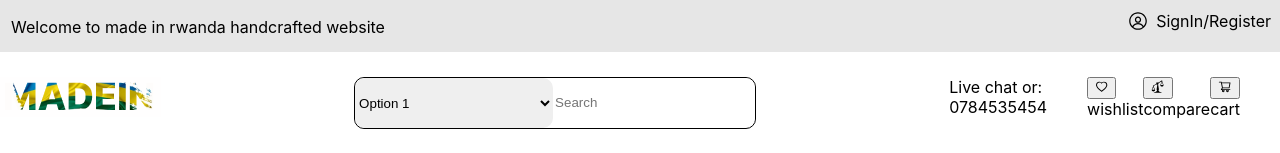
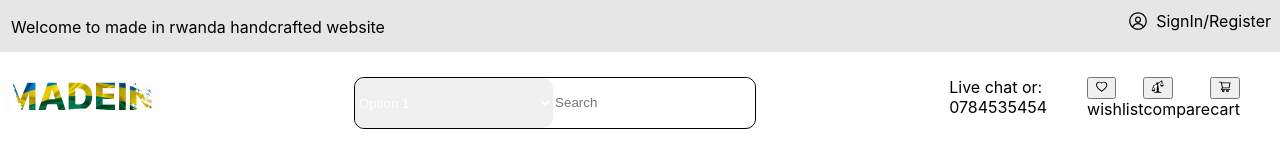
Before and after one commit to IshKevin/handcraft-e-commerce, a React (Create React App) app: page / in a window 1280 px wide. Shown: the top 153 px of the page. Built offline with nearby package versions, Linux system fonts and the light colour scheme.

Commit message:
install scss

```diff
--- a/package.json
+++ b/package.json
@@ -13,6 +13,7 @@
     "react-icons": "^4.8.0",
     "react-router-dom": "^6.8.2",
     "react-scripts": "5.0.1",
+    "scss": "^0.2.4",
     "web-vitals": "^2.1.4"
   },
   "scripts": {
--- a/src/Components/Home/SubHeader/SubHeader.css
+++ b/src/Components/Home/SubHeader/SubHeader.css
@@ -23,6 +23,7 @@
 .subheader-sect2 select {
   border: none;
   width: 200px;
+  color: white;
   border-radius: 10px;
   height: 50px;
   cursor: pointer;
```
Also changed, not shown: 2 other files (tests, documents, lock files or other folders).
